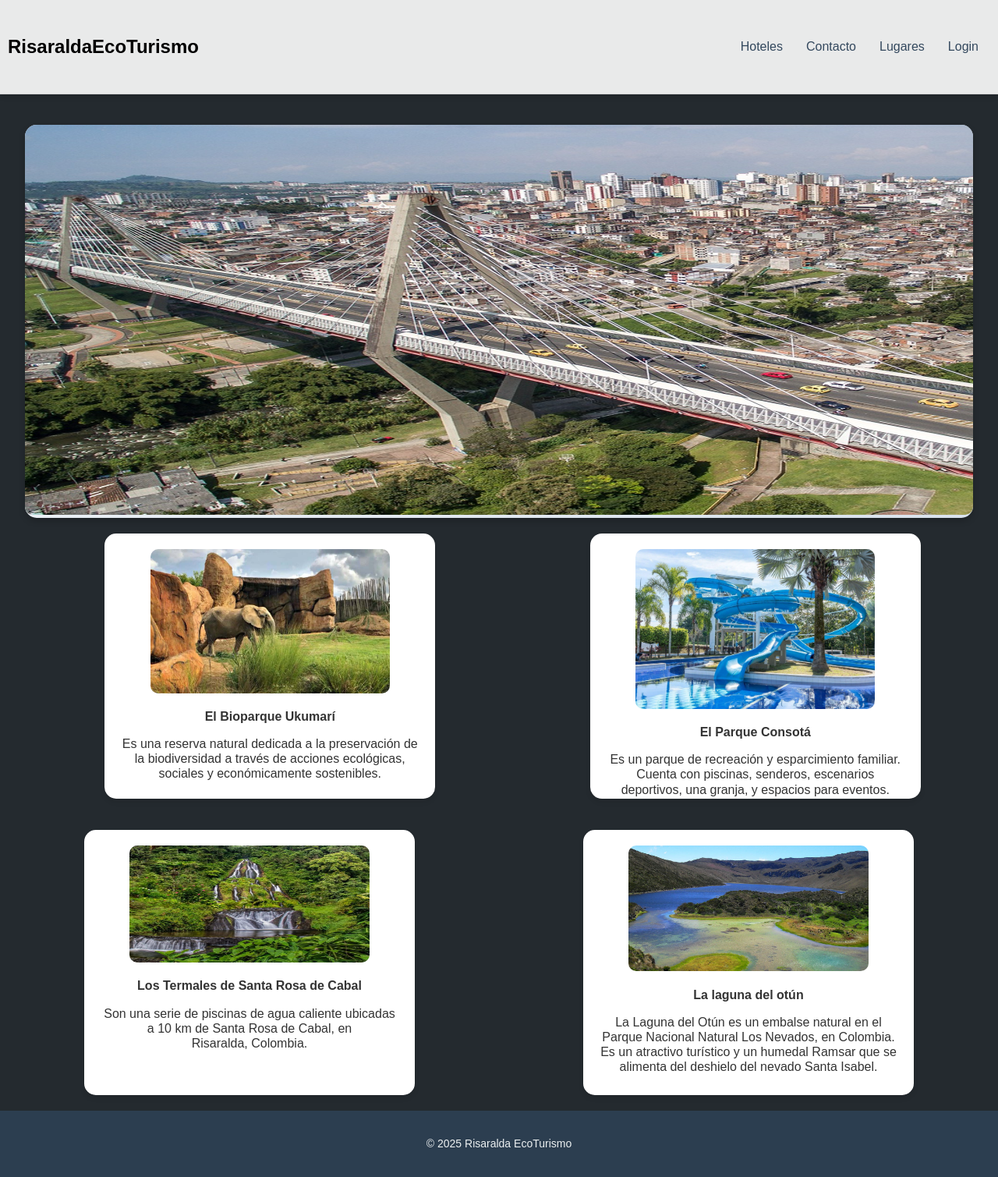
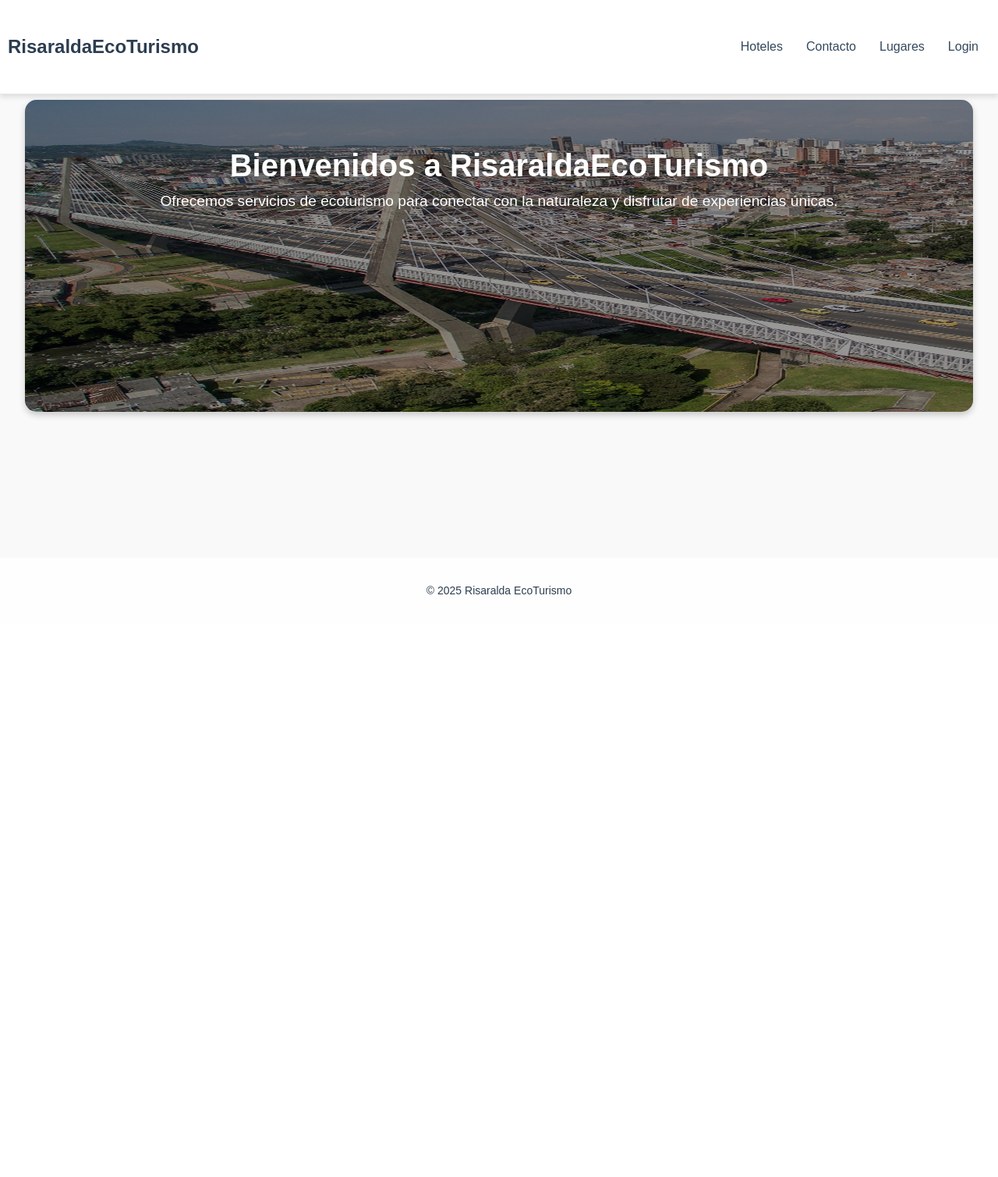
Before and after one commit to Juanjo200701/Proyecto_Formativo, a PHP site: page /pagcentral.html in a window 1280 px wide. Shown: the whole page at 78% size. After the commit the page ends 762 px from the top, so only its background shows below. Run offline with PHP 8.4, Linux system fonts and the light colour scheme.

Commit message:
Renovación página central

```diff
--- a/css/pagcentral.css
+++ b/css/pagcentral.css
@@ -8,7 +8,8 @@ body{
     flex-direction: column;
     height: 100vh;
     line-height: 1.2;
-    color: #333;
+    /* color: #333; */
+    background-color: #f9f9f9;
 }
 header{
     width: 100%;
@@ -30,6 +31,7 @@ header{
 }
 .titulos {
     display: flex;
+    color: #2c3e50;
 }
 .titulos .risaralda{
     margin-right: 20%;
@@ -57,8 +59,8 @@ header{
     left: -100%; /* Oculta la barra lateral fuera de la vista */
     width: 25%;
     height: 100%;
-    background-color: #FAE5D3;
-    color: rgba(255,255,255,0.8);
+    background-color: #cac6c4;
+    color: #2c3e50;
     transition: left 0.3s ease;
     padding: 20px;
     z-index: 1000;
@@ -150,16 +152,53 @@ header{
 .hotel8:hover{
     font-size: 20px;
 }
+main{
+    background-color: #f9f9f9 !important;
+}
 /*contenedor del slider*/
 .slider-container{
     width: 95%;
     overflow: hidden;
     margin: auto;
-    margin-top: 20vh;
+    margin-top: 16vh;
+    margin-bottom: 1vh;
     position: relative;
     border-radius: 15px;
     background: linear-gradient(135deg, #f0f4f8, #d9e2ec);
     box-shadow: 0 4px 8px rgba(0, 0, 0, 0.2);
+}
+.slider-container::before {
+    content: '';
+    position: absolute;
+    top: 0;
+    left: 0;
+    width: 100%;
+    height: 100%;
+    background-color: rgba(0, 0, 0, 0.4); /* Oscurece las imágenes (ajusta la opacidad según sea necesario) */
+    z-index: 5; /* Asegura que el overlay esté encima de las imágenes */
+}
+.intro-text {
+    position: absolute;
+    top: 10%;
+    left: 50%;
+    transform: translateX(-50%);
+    text-align: center;
+    color: #ffffff; /* Texto blanco */
+    z-index: 10; /* Asegura que el texto esté encima del slider */
+    /* background-color: rgba(0, 0, 0, 0.5); Fondo semitransparente */
+    padding: 20px;
+    border-radius: 10px;
+    width: 80%; /* Ajusta el ancho del texto */
+}
+
+.intro-text h1 {
+    font-size: 2.5rem;
+    margin: 0;
+}
+
+.intro-text p {
+    font-size: 1.2rem;
+    margin-top: 10px;
 }
 /*slider*/
 .slider{
@@ -172,11 +211,11 @@ header{
 .slide{
     width: 100%;
     position: relative;
-    height: auto;
+    height: 400px;
 }
 .slide img{
     width: 100%;
-    height: 500px;
+    height: 100%;
 }
 @keyframes slide{
     0% {
@@ -265,8 +304,8 @@ main img{
     font-weight: bold;
 }
 footer{
-    background-color: #2c3e50;
-    color: #ecf0f1;
+    background-color: rgba(255,255,255,0.9);
+    color: #2c3e50;
     padding: 20px 0;
     width: 100%;
     font-size: 14px;
@@ -395,3 +434,8 @@ footer{
         transform: rotate(0deg);
     }
 }
+@media (max-width: 300px){
+    .header-container{
+        height: auto;
+    }
+}
--- a/pagcentral.html
+++ b/pagcentral.html
@@ -48,6 +48,10 @@
     </aside>
     <main id="contenido">
         <div class="slider-container">
+            <div class="intro-text">
+                <h1>Bienvenidos a RisaraldaEcoTurismo</h1>
+                <p>Ofrecemos servicios de ecoturismo para conectar con la naturaleza y disfrutar de experiencias únicas.</p>
+            </div>
             <div class="slider">
                 <div class="slide slide1">
                     <img src="imagenes/slideone.jpg" alt="imagen 1">
@@ -62,7 +66,7 @@
                 </div>
             </div>
         </div>
-        <div class="contenedorcards">
+        <!-- <div class="contenedorcards">
             <div class="card card1"><a href="https://shorturl.at/Stst2">
                 <img src="imagenes/ukumari1.jpg" alt="">
             </a>
@@ -86,7 +90,7 @@
                 </a>
                 <p><p id="bold">La laguna del otún</p>La Laguna del Otún es un embalse natural en el Parque Nacional Natural Los Nevados, en Colombia. Es un atractivo turístico y un humedal Ramsar que se alimenta del deshielo del nevado Santa Isabel.</p>
             </div>
-        </div>
+        </div> -->
     </div>
 </main>
 <footer>
```
